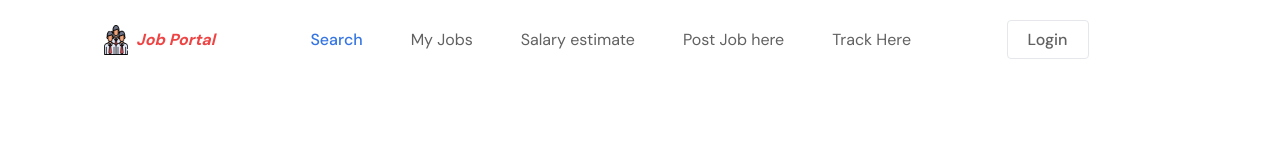
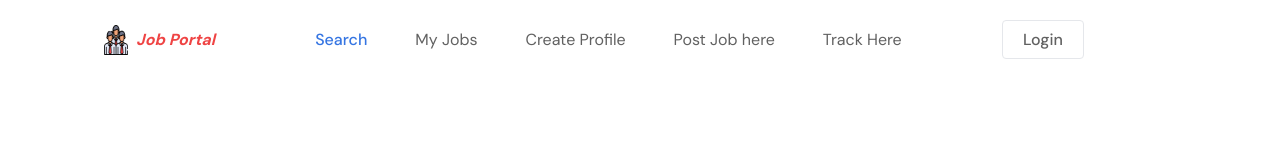
Before and after one commit to dhivya-kumaravel/my-project, a React (Vite) app: page / in a window 1280 px wide. Shown: the top 160 px of the page. Built offline with nearby package versions, Linux system fonts and the light colour scheme.

Commit message:
commited

```diff
--- a/src/Components/Navbar.jsx
+++ b/src/Components/Navbar.jsx
@@ -1,6 +1,8 @@
 import React, { useState } from 'react'
 import { Link, NavLink } from 'react-router-dom'
 import { FaBars, FaXmark } from "react-icons/fa6";
+
+
 
 const Navbar = () => {
     const [isMenuOpen, setIsMenuOpen]=useState(false)
@@ -10,16 +12,22 @@ const Navbar = () => {
     const navItems = [
     {path: "/", title: "Search"},
     {path: "/my-job", title: "My Jobs"},
-    {path: "/salary", title: "Salary estimate"},
+    {path: "/create-profile", title: "Create Profile"},
     {path: "/post-job", title: "Post Job here"},
-    {path: "/track-here", title: "Track Here"}
-    ]
+    {path: "/track-here", title: "Track Here"}]
+
+
+
+
+
+
+
 
   return (
+
     <header className='max-w-screen-2xl container mx-auto xl:px-24 px-4'>
         <nav className='flex justify-between items-center py-6 flex-wrap'>
-
-                <div className='flex items-center gap-2'><img className='w-8 h-8 pl-2' src="./images/employee.png" alt="logo" />
+          <div className='flex items-center gap-2'><img className='w-8 h-8 pl-2' src="./images/employee.png" alt="logo" />
                 <a className = "text-red-500 font-bold italic" href="/">Job Portal</a></div>
                 <div className='flex flex-wrap'>
 
@@ -59,6 +67,10 @@ const Navbar = () => {
                   </NavLink>
                     </li>))
                     }</ul>
+                    <div className="space-x-4">
+        <Link to="/create-profile" className="hover:underline">Create Profile</Link>
+      </div>
+
         </div>
     </header>
   )
--- a/src/Router/Router.jsx
+++ b/src/Router/Router.jsx
@@ -6,6 +6,7 @@ import MyJobs from "../Pages/MyJobs.jsx";
 import Login from "../Components/Login.jsx";
 import SignUp from "../Components/SignUp.jsx";
 import Track from "../Components/Track.jsx";
+import CreateProfile from "../Components/CreateProfile.jsx";
 
 const router = createBrowserRouter([
     {
@@ -16,7 +17,9 @@ const router = createBrowserRouter([
       {path: "/my-job",  element: <MyJobs/>},
       {path:"/login", element: <Login/>},
       {path:"/signup", element: <SignUp/>},
-      {path:"/track-here", element:<Track/>}
+      {path:"/track-here", element:<Track/>},
+      {path:"/create-profile", element:<CreateProfile/>}
+
 
       ]
     },
```
